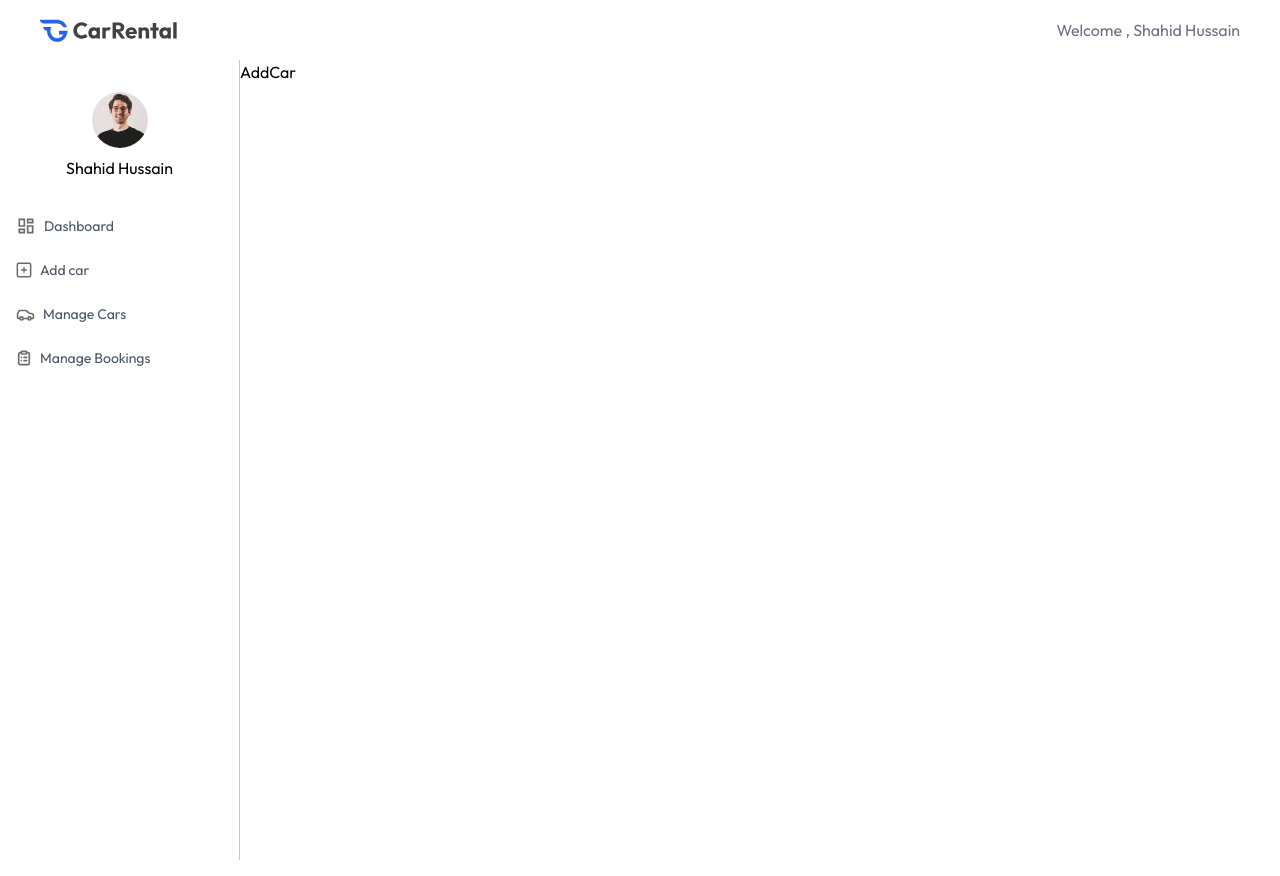
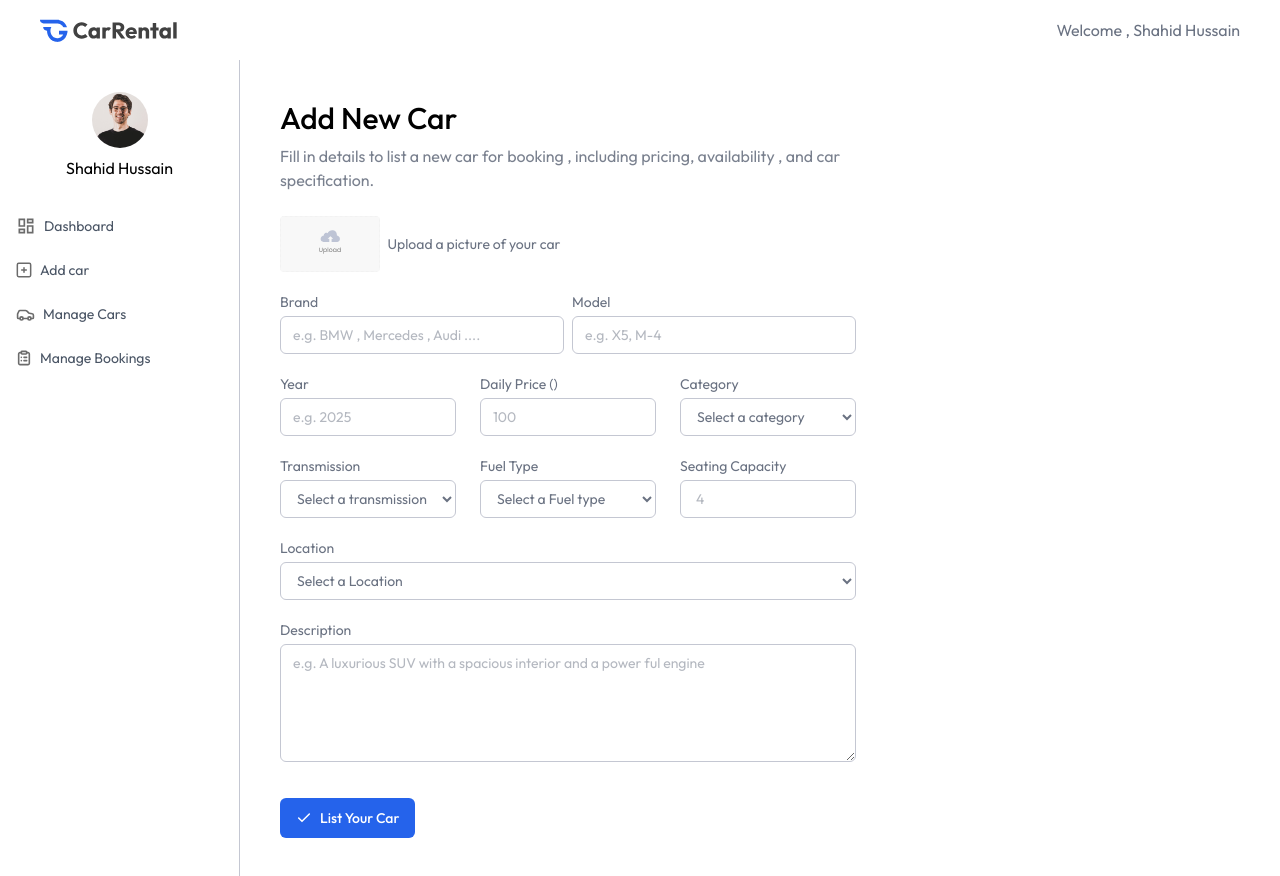
Before and after one commit to shahidamzad/CarRental, a React (Vite) app in the folder client/: page /owner/Add-car in a window 1280 px wide. Built offline with nearby package versions, Linux system fonts and the light colour scheme.

Commit message:
complete addcar pages

```diff
--- a/client/src/pages/Owner/AddCar.jsx
+++ b/client/src/pages/Owner/AddCar.jsx
@@ -1,8 +1,146 @@
-import React from 'react'
+import React, { useState } from 'react'
+import Title from '../../components/Owner/Title'
+import { assets } from '../../assets/assets'
 
 const AddCar = () => {
+
+  const currency = import.meta.env.VITE_CURRENCY
+
+  const [image, setImage] = useState(null)
+  const [car, setCar] = useState({
+    brand: "",
+    model: "",
+    year: "",
+    pricePerDay: "",
+    category: "",
+    transmission: "",
+    fuel_type: "",
+    seating_capacity: "",
+    location: "",
+    description: "",
+  })
+
+  const onSubmitHandle = async (e) => {
+    e.preventDefault()
+
+  }
+
   return (
-    <div>AddCar</div>
+    <div className='px-4 py-10 md:px-10 flex-1'>
+      <Title title="Add New Car" subTitle="Fill in details to list a new  car for booking ,  including pricing, availability , and car specification. " />
+
+      <form onSubmit={onSubmitHandle} className='flex flex-col gap-5 text-gray-500 text-sm mt-6 max-w-xl ' >
+        {/* Car image  */}
+        <div className='flex items-center gap-2 w-full'>
+          <label htmlFor="car-image">
+            <img src={image ? URL.createObjectURL(image) : assets.upload_icon} alt="" className='h-14 rounded cursor-pointer' />
+
+            <input type="file" id='car-image' accept='image/*' hidden onChange={e => setImage(e.target.files[0])} />
+
+          </label>
+          <p className='text-sm text-gray-500 '>Upload a picture of your car</p>
+        </div>
+        {/* Car brand and models  */}
+        <div className='grid grid-cols-1 md:grid-cols-2 gap-2'>
+
+          <div className='flex flex-col w-full '>
+            <label>Brand </label>
+            <input type="text" placeholder='e.g. BMW , Mercedes , Audi ....' required className='px-3 py-2 mt-1 border border-borderColor rounded-md outline-none' value={car.brand} onChange={e=>setCar({...car, brand : e.target.value})} />
+
+          </div>
+          {/* Car model */}
+          <div className='flex flex-col w-full '>
+            <label>Model </label>
+            <input type="text" placeholder='e.g. X5, M-4' required className='px-3 py-2 mt-1 border border-borderColor rounded-md outline-none' value={car.model} onChange={e=>setCar({...car, model : e.target.value})} />
+
+          </div>
+        </div>
+
+        {/* car year , price , category */}
+
+        <div className='grid grid-cols-1 sm:grid-cols-2 md:grid-cols-3 gap-6'>
+          <div className='flex flex-col w-full '>
+            <label>Year</label>
+            <input type="number" placeholder='e.g. 2025' required className='px-3 py-2 mt-1 border border-borderColor rounded-md outline-none' value={car.year} onChange={e=>setCar({...car, year: e.target.value})} />
+          </div>
+          <div className='flex flex-col w-full '>
+            <label>Daily Price ({currency}) </label>
+            <input type="text" placeholder='100' required className='px-3 py-2 mt-1 border border-borderColor rounded-md outline-none' value={car.pricePerDay} onChange={e=>setCar({...car, pricePerDay : e.target.value})} />
+          </div>
+
+          <div className='flex flex-col w-full '>
+            <label>Category  </label>
+            <select onChange={e=>setCar({...car, category:e.target.value})} value={car.category} className='px-3 py-2 mt-1 border border-borderColor rounded-md outline-none' >
+              <option value="">Select a category </option>
+              <option value="sedan">Sedan </option>
+              <option value="m-4">m-4 </option>
+              <option value="GTR">GTR</option>
+
+            </select>
+          </div>
+
+        </div>
+
+        {/* car transmission , fuel type seating capacity */}
+
+        <div className='grid grid-cols-1 sm:grid-cols-2 md:grid-cols-3 gap-6'>
+           <div className='flex flex-col w-full '>
+            <label>Transmission </label>
+            <select onChange={e=>setCar({...car, transmission:e.target.value})} value={car.transmission} className='px-3 py-2 mt-1 border border-borderColor rounded-md outline-none' >
+              <option value="">Select a transmission </option>
+              <option value="Automatic">Automatic </option>
+              <option value="Manual">Manual </option>
+              <option value="Semi-Automatic">Semi-Automatic</option>
+
+            </select>
+          </div>
+          <div className='flex flex-col w-full '>
+            <label> Fuel Type </label>
+            <select onChange={e=>setCar({...car, fuel_type:e.target.value})} value={car.fuel_type} className='px-3 py-2 mt-1 border border-borderColor rounded-md outline-none' >
+              <option value="">Select a Fuel type</option>
+              <option value="Gas">Gas </option>
+              <option value="Diesel">Diesel </option>
+              <option value="Petrol">Petrol</option>
+              <option value="Electric">Electric</option>
+              <option value="Hybrid">Hybrid</option>
+
+            </select>
+          </div>
+          <div className='flex flex-col w-full '>
+            <label>Seating Capacity </label>
+            <input type="number" placeholder=' 4' required className='px-3 py-2 mt-1 border border-borderColor rounded-md outline-none' value={car.seating_capacity} onChange={e=>setCar({...car, seating_capacity: e.target.value})} />
+          </div>
+        </div>
+
+        {/* car location */}
+        <div className='flex flex-col w-full'>
+
+          <label> Location </label>
+            <select onChange={e=>setCar({...car, location:e.target.value})} value={car.location} className='px-3 py-2 mt-1 border border-borderColor rounded-md outline-none' >
+              <option value="">Select a Location</option>
+              <option value="New York">New York </option>
+              <option value="Los Angles">Los Angles </option>
+              <option value="Houston">Houston</option>
+              <option value="Chicago">Chicago</option>
+            </select>
+
+        </div>
+        {/* car Description */}
+        <div className='flex flex-col w-full '>
+            <label> Description </label>
+            <textarea  rows={5} placeholder='e.g. A luxurious SUV with a spacious interior and a power ful engine' required className='px-3 py-2 mt-1 border border-borderColor rounded-md outline-none' value={car.description} onChange={e=>setCar({...car, description : e.target.value})} >
+
+            </textarea>
+          </div>
+
+          <button className='flex items-center gap-2 px-4 py-2.5 mt-4 bg-primery text-white rounded-md font-medium w-max cursor-pointer'>
+            <img src={assets.tick_icon} alt=""  />
+            List Your Car
+          </button>
+
+      </form>
+
+    </div>
   )
 }
 
```
